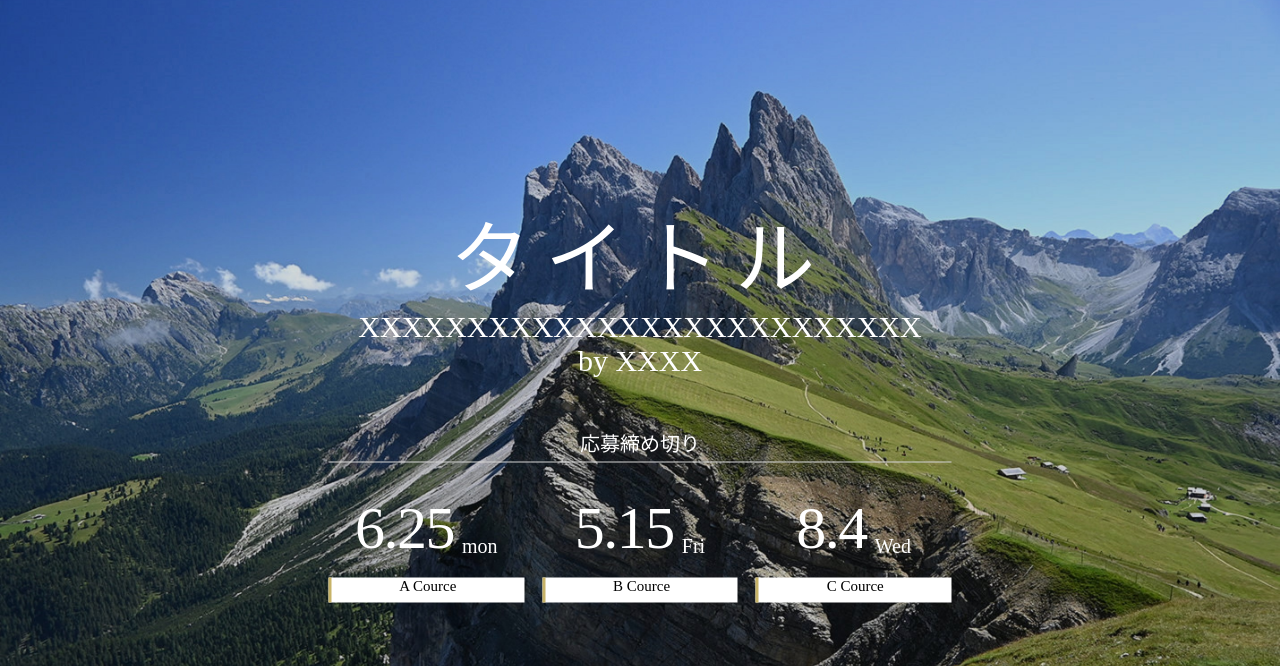
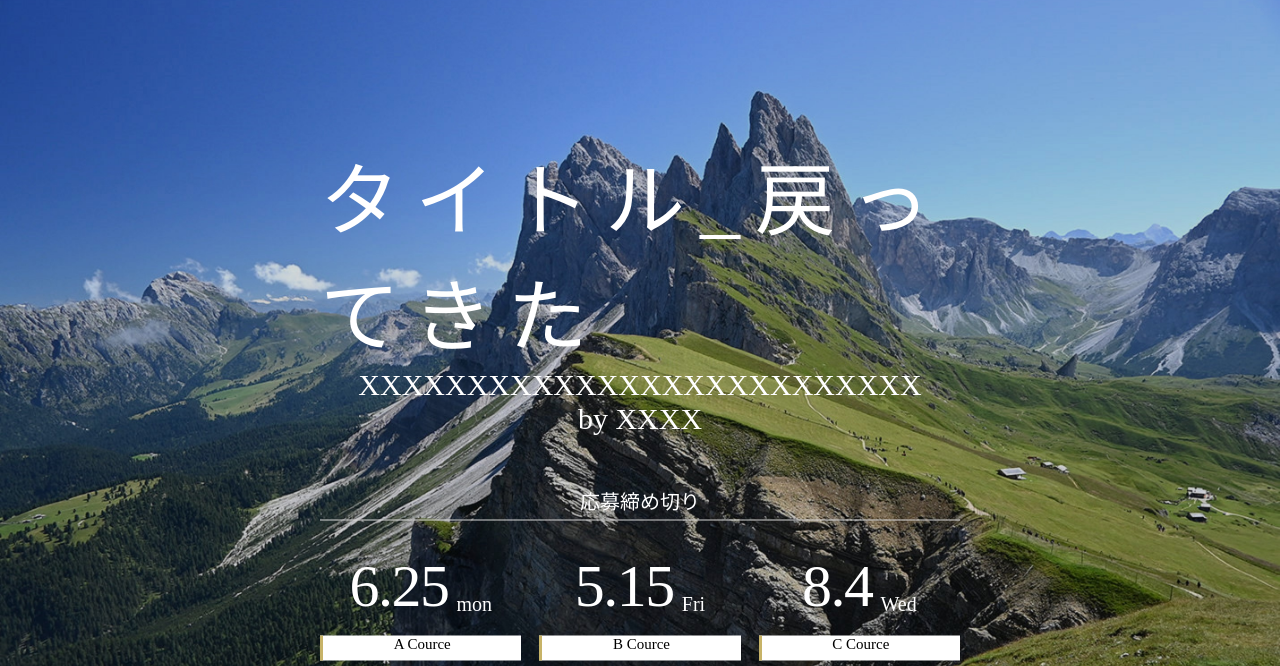
Before and after one commit to yusuke688/CopyCoding, a plain HTML site: page s01/index.html in a window 1280 px wide. Shown: the part 134-800 px from the top of the page. Drawn offline with Linux system fonts and the light colour scheme.

Commit message:
再編集

```diff
--- a/s01/index.html
+++ b/s01/index.html
@@ -80,7 +80,7 @@
         <div class="top">
             <img class="top-picture" src="img/picture_Top_01.jpg" alt="">
             <div class="top-contents flex-column">
-                <div class="top-title">タイトル</div>
+                <div class="top-title">タイトル_戻ってきた</div>
                 <p class="top-sub-title">XXXXXXXXXXXXXXXXXXXXXXXXXX</p>
                 <p class="top-by">by XXXX</p>
                 <div class="top-deadline flex-column">
```
